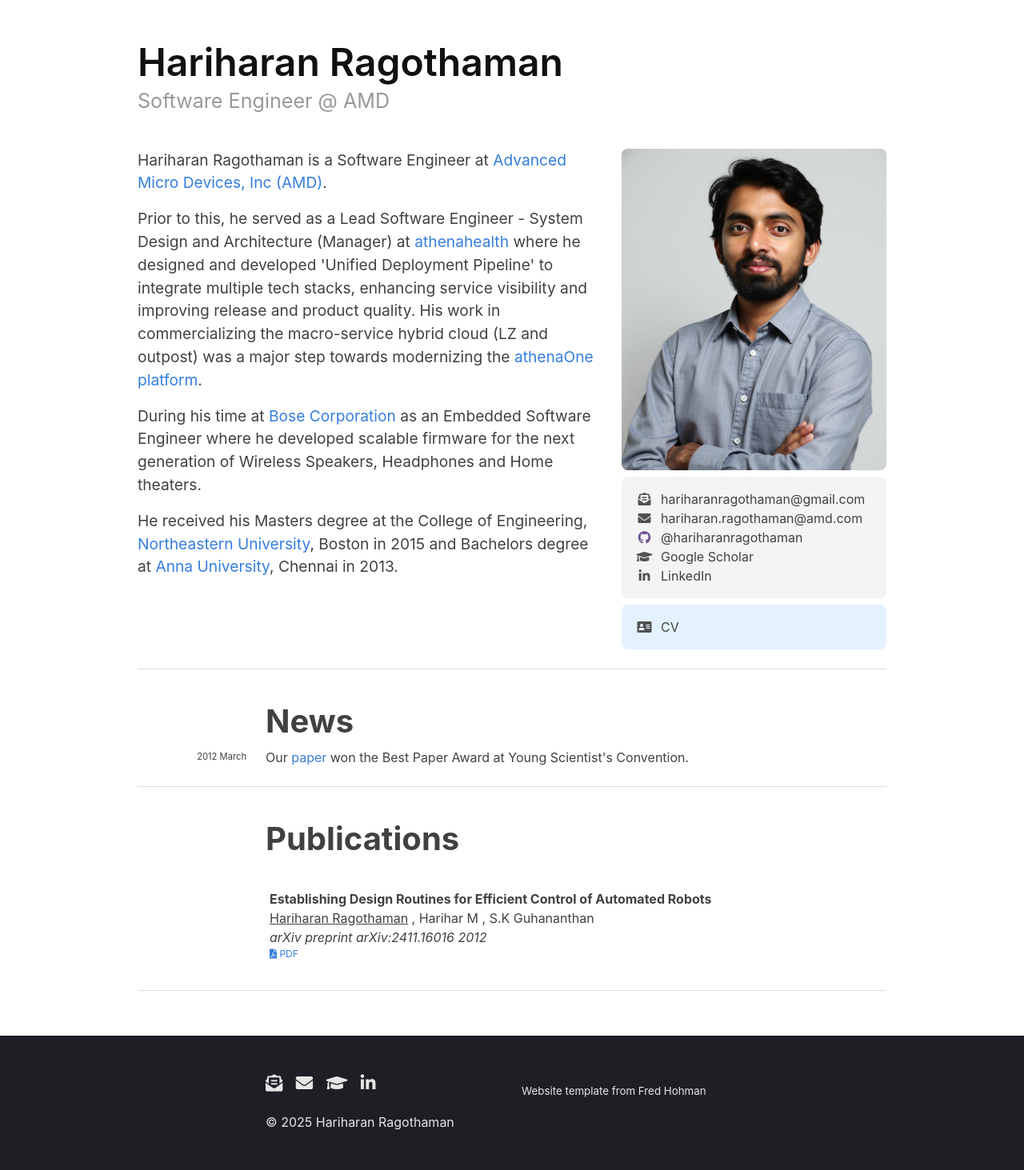
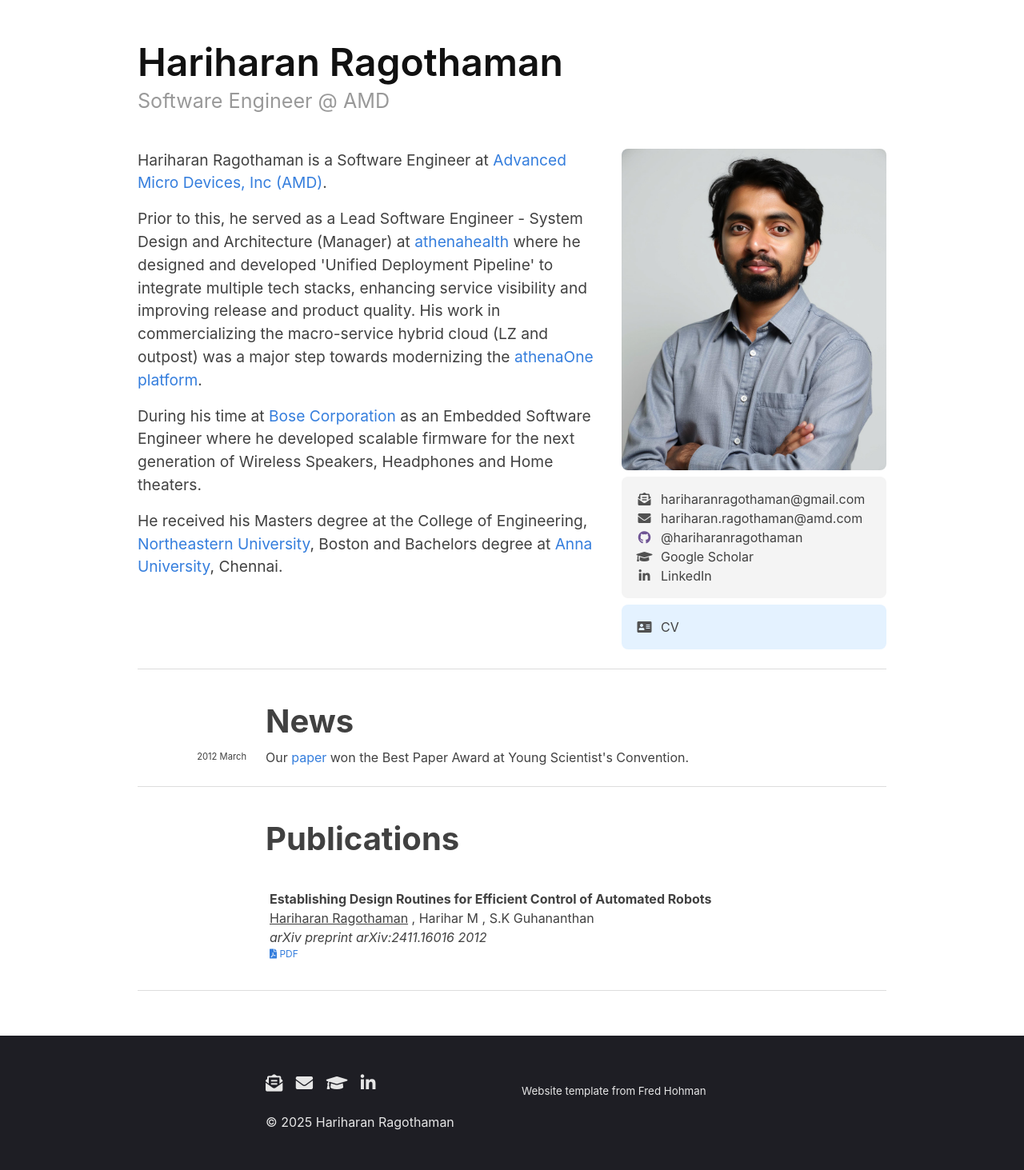
Before and after one commit to hariharanragothaman/hariharanragothaman.github.io, a Jekyll site: the page built from index.md, in a window 1280 px wide. Shown: the whole page at 80% size. Built offline with Jekyll 4.4.1, drawn with Linux system fonts in a browser that asks for light colours; nearby versions of some CDN libraries; some web fonts are replaced.

Commit message:
Polishes and Updates

```diff
--- a/index.md
+++ b/index.md
@@ -26,7 +26,7 @@
 	</div>
 	<div style="height: 1rem"></div>
 	<div class="intro-left">
-        He received his Masters degree at the College of Engineering, <a href="https://www.northeastern.edu/">Northeastern University</a>, Boston in 2015 and Bachelors degree at <a href="https://www.annauniv.edu/">Anna University</a>, Chennai in 2013.
+        He received his Masters degree at the College of Engineering, <a href="https://www.northeastern.edu/">Northeastern University</a>, Boston and Bachelors degree at <a href="https://www.annauniv.edu/">Anna University</a>, Chennai.
 	</div>
 	<div style="height: 1rem"></div>
 </div>
```
